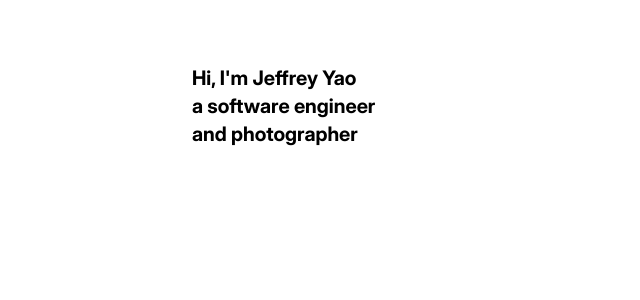
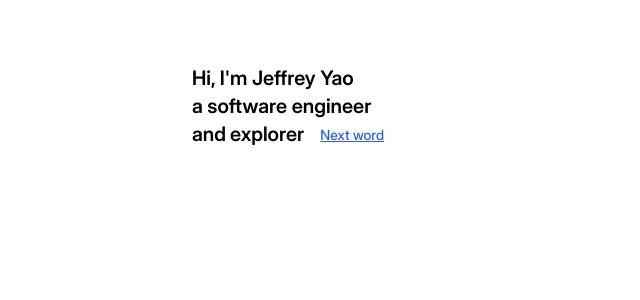
Before and after one commit to jeffreydyao/houston, a Next.js app: page / in a window 1280 px wide. Shown: the top 300 px of the page, without its empty margins (0-640 px from the left). Built offline with nearby package versions, Linux system fonts and the light colour scheme.

Commit message:
experiment: animated words

```diff
--- /dev/null
+++ b/app/components/AnimatedWords.tsx
@@ -0,0 +1,75 @@
+"use client";
+
+import { useMemo, useState } from "react";
+
+const words = [
+  "explorer",
+  "gymbro",
+  "runner",
+  "hip-hop head",
+  "designer",
+  "student",
+];
+
+export default function AnimatedWords() {
+  const [animating, setAnimating] = useState(false);
+  const [startIndex, setStartIndex] = useState<number>(0);
+
+  const window = useMemo(() => {
+    const start = startIndex % words.length;
+    const end = (start + 2) % words.length;
+    if (end > start) {
+      return words.slice(start, end);
+    } else {
+      return [...words.slice(start), ...words.slice(0, end)];
+    }
+  }, [startIndex]);
+
+  function nextWord() {
+    setAnimating(true);
+    setTimeout(() => {
+      setAnimating(false);
+      setStartIndex(startIndex + 1);
+    }, 150);
+  }
+
+  return (
+    <>
+      <span aria-live="polite" className="hidden">
+        {window?.[0] ?? words[0]}
+      </span>
+      <div className="flex gap-4 items-center">
+        <ul
+          className="h-[30px] items overflow-hidden"
+          style={{
+            WebkitMaskImage:
+              "linear-gradient(180deg, transparent 5%, rgba(0, 0, 0, 1) 20%, rgba(0, 0, 0, 1) 80%, transparent 95%)",
+          }}
+        >
+          {window?.map((word, i) => (
+            <li
+              key={word}
+              className={`font-semibold text-xl ${
+                i === 0
+                  ? `transition-all transform-gpu ${
+                      animating ? "-mt-7 opacity-0" : "mt-0 opacity-100"
+                    }`
+                  : !animating && "hidden"
+              }`}
+            >
+              <p> {word}</p>
+            </li>
+          ))}
+        </ul>
+
+        <button
+          disabled={animating}
+          onClick={nextWord}
+          className="font-medium underline text-blue-600 text-sm"
+        >
+          Next word
+        </button>
+      </div>
+    </>
+  );
+}
--- a/app/page.tsx
+++ b/app/page.tsx
@@ -1,9 +1,14 @@
+import AnimatedWords from "./components/AnimatedWords";
+
 export default function Home() {
   return (
     <section>
-      <h1 className="font-bold text-xl">Hi, I'm Jeffrey Yao</h1>
-      <p className="font-bold text-xl">a software engineer</p>
-      <p className="font-bold text-xl">and photographer</p>
+      <h1 className="font-semibold text-xl">Hi, I'm Jeffrey Yao</h1>
+      <p className="font-semibold text-xl">a software engineer</p>
+      <div className="font-semibold text-xl inline-flex gap-1">
+        <p>and</p>
+        <AnimatedWords />
+      </div>
     </section>
   );
 }
```
